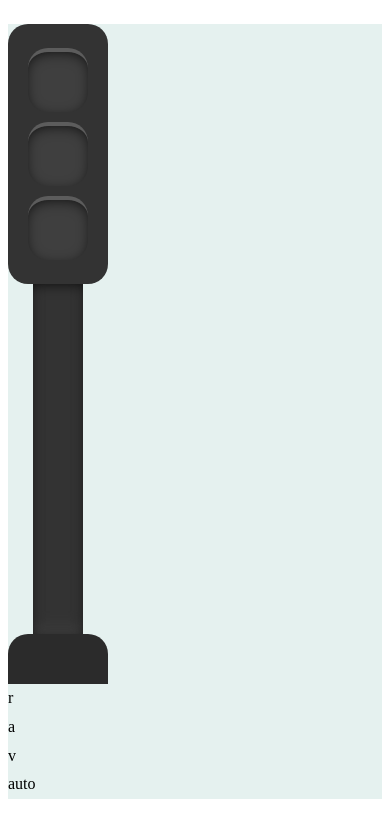
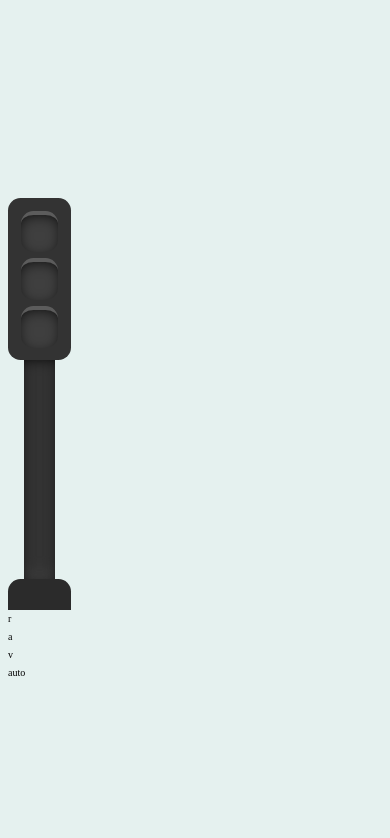
Before and after one commit to devpullcode/dpc-traffic-light, a website: page index.html in a window 390 px wide. Drawn offline with nearby package versions, Linux system fonts and the light colour scheme; files that its build step writes are made by us from their sources.

Commit message:
style: 🎨 Update font sizes in media queries and set body height to 100vh

```diff
--- a/src/scss/base/_globales.scss
+++ b/src/scss/base/_globales.scss
@@ -6,6 +6,7 @@ html {
 }
 
 body {
+  height: 100vh;
   display: flex;
   justify-content: center;
   align-items: center;
--- a/src/scss/base/_variables.scss
+++ b/src/scss/base/_variables.scss
@@ -14,12 +14,19 @@ $media-query-approach: 'mobile-first';
 /* ======================================== */
 
 :root {
-  --font-size-document: 16px;
+  --font-size-document: 14px;
+  --page-bg: #e5f1ef;
+}
+
+@media (max-width: 30rem) {
+  :root {
+    --font-size-document: 10px;
+  }
 }
 
 @media (min-width: 48rem) {
   :root {
-    --font-size-document: 18px;
+    --font-size-document: 16px;
   }
 }
 
```
